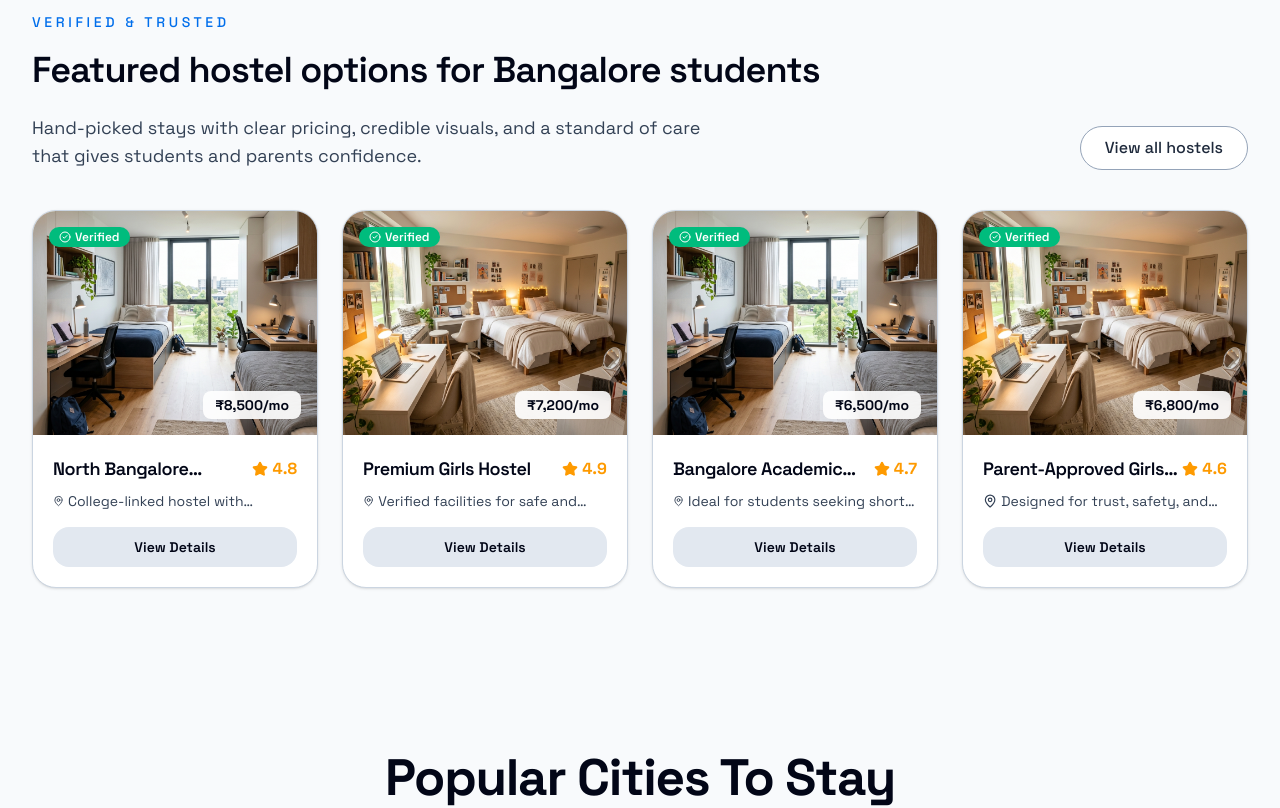
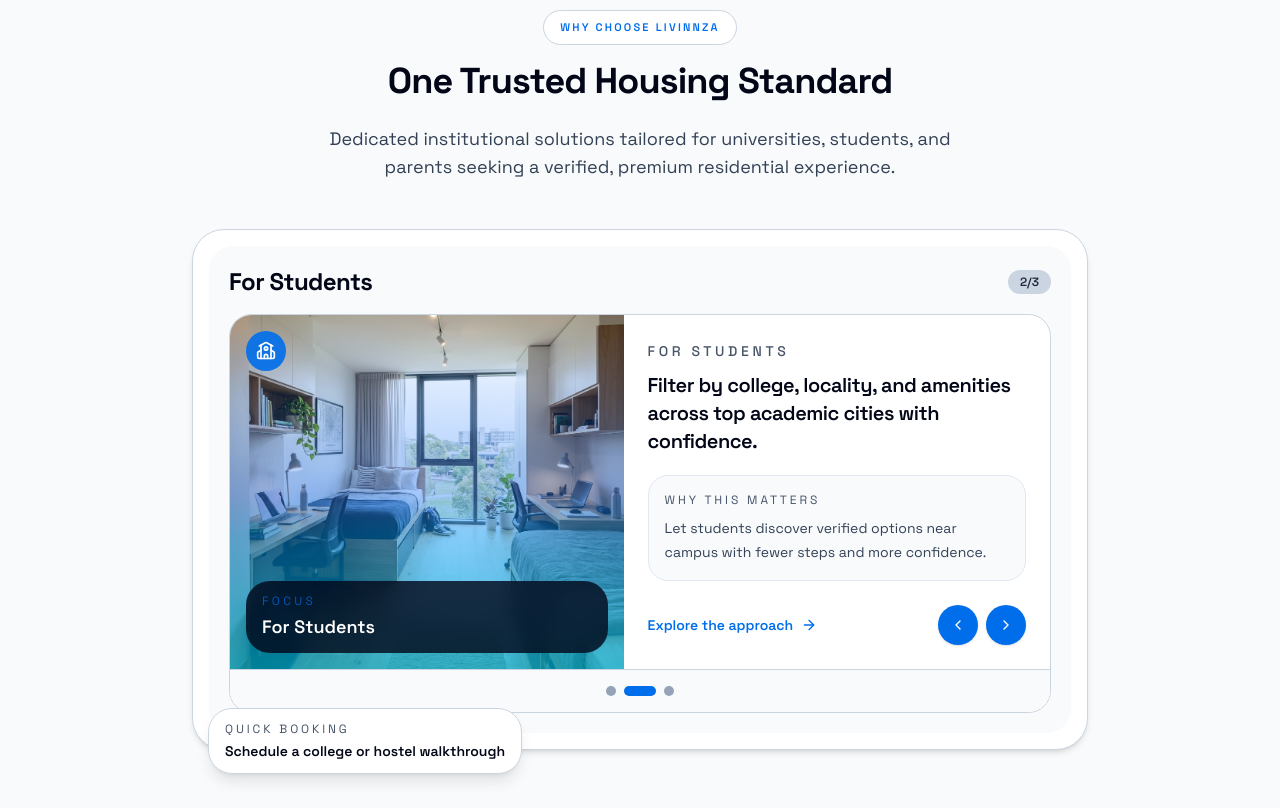
Before and after one commit to Aparna-1999/livinzza, a Next.js app: page / in a window 1280 px wide. Shown: the part 920-1728 px from the top of the page. Built offline with nearby package versions, Linux system fonts and the light colour scheme.

Commit message:
Ui change

```diff
--- /dev/null
+++ b/src/components/organisms/TrustedHousingStandard.tsx
@@ -0,0 +1,169 @@
+"use client";
+
+import React, { useEffect, useState } from "react";
+import Image from "next/image";
+import { AnimatePresence, motion } from "framer-motion";
+import { Badge } from "../atoms/Badge";
+import { Typography } from "../atoms/Typography";
+import { ArrowRight, Building2, ChevronLeft, ChevronRight, School, Users } from "lucide-react";
+
+const sliderCards = [
+  {
+    title: "For Colleges",
+    caption: "Extend hostel capacity without expanding your campus footprint.",
+    image: "/images/bangalore.png",
+    icon: Building2,
+    accent: "from-primary/70 via-blue-500/40 to-transparent",
+  },
+  {
+    title: "For Students",
+    caption: "Filter by college, locality, and amenities across top academic cities with confidence.",
+    image: "/images/boys_room.png",
+    icon: School,
+    accent: "from-cyan-500/70 via-blue-500/40 to-transparent",
+  },
+  {
+    title: "For Parents",
+    caption: "Verified accommodation, disciplined supervision, and a trusted student environment.",
+    image: "/images/girls_room.png",
+    icon: Users,
+    accent: "from-slate-900/80 via-slate-900/30 to-transparent",
+  },
+];
+
+const TrustedHousingStandard = () => {
+  const [activeSlide, setActiveSlide] = useState(0);
+
+  useEffect(() => {
+    const interval = window.setInterval(() => {
+      setActiveSlide((current) => (current + 1) % sliderCards.length);
+    }, 5000);
+
+    return () => window.clearInterval(interval);
+  }, []);
+
+  const currentSlide = sliderCards[activeSlide];
+  const Icon = currentSlide.icon;
+
+  return (
+    <section id="standards" className="bg-slate-50 py-16 sm:py-20 dark:bg-slate-950/50">
+      <div className="mx-auto max-w-5xl px-4 sm:px-6 lg:px-8">
+        <div className="text-center mb-12">
+          <Badge variant="secondary" className="mb-4 border border-slate-200 bg-white px-4 py-2 text-[11px] uppercase tracking-[0.2em] text-primary dark:border-white/10 dark:bg-white/5 dark:text-primary/80">
+            Why Choose Livinnza
+          </Badge>
+          <Typography variant="h2" className="text-3xl sm:text-4xl font-bold text-slate-900 dark:text-white">
+            One Trusted Housing Standard
+          </Typography>
+          <Typography variant="p" className="mt-4 max-w-2xl mx-auto text-base sm:text-lg text-slate-600 dark:text-slate-300">
+            Dedicated institutional solutions tailored for universities, students, and parents seeking a verified, premium residential experience.
+          </Typography>
+        </div>
+
+        <motion.div initial={false} animate={{ opacity: 1, scale: 1 }} transition={{ duration: 0.7, ease: "easeOut" }} className="relative mx-auto max-w-4xl">
+          <div className="rounded-[2rem] border border-slate-200 bg-white p-4 shadow-md backdrop-blur dark:border-white/10 dark:bg-white/5 dark:shadow-[0_16px_50px_rgba(2,6,23,0.45)]">
+            <div className="overflow-hidden rounded-[1.5rem] bg-slate-50 p-4 sm:p-5 dark:bg-slate-900">
+              <div className="flex items-center justify-between gap-4 mb-4">
+                <Typography variant="h3" className="text-xl sm:text-2xl font-bold text-slate-900 dark:text-white">
+                  {currentSlide.title}
+                </Typography>
+                <Badge variant="secondary" className="rounded-full bg-slate-200 px-3 py-1 text-xs text-slate-700 dark:bg-white/10 dark:text-white">
+                  {activeSlide + 1}/3
+                </Badge>
+              </div>
+
+              <div className="overflow-hidden rounded-[1.4rem] border border-slate-200 bg-white dark:border-white/10 dark:bg-slate-950">
+                <AnimatePresence mode="wait">
+                  <motion.article
+                    key={currentSlide.title}
+                    initial={{ opacity: 0, x: 28 }}
+                    animate={{ opacity: 1, x: 0 }}
+                    exit={{ opacity: 0, x: -28 }}
+                    transition={{ duration: 0.35, ease: "easeOut" }}
+                  >
+                    <div className="grid gap-0 sm:grid-cols-[0.96fr_1.04fr]">
+                      <div className="relative min-h-[240px] sm:min-h-[320px]">
+                        <Image src={currentSlide.image} alt={currentSlide.title} fill className="object-cover" />
+                        <div className={`absolute inset-0 bg-gradient-to-t ${currentSlide.accent}`} />
+                        <div className="absolute left-4 top-4 flex h-10 w-10 items-center justify-center rounded-2xl bg-primary/90 text-white backdrop-blur">
+                          <Icon className="h-5 w-5" />
+                        </div>
+                        <div className="absolute bottom-4 left-4 right-4 rounded-2xl bg-slate-950/80 px-4 py-3 backdrop-blur">
+                          <div className="text-xs uppercase tracking-[0.28em] text-primary/70">Focus</div>
+                          <div className="mt-1 text-base sm:text-lg font-semibold text-white">{currentSlide.title}</div>
+                        </div>
+                      </div>
+                      <div className="flex flex-col justify-between p-5 sm:p-6">
+                        <div>
+                          <Typography variant="small" className="uppercase tracking-[0.26em] text-slate-500 dark:text-slate-400">
+                            {currentSlide.title}
+                          </Typography>
+                          <Typography variant="h4" className="mt-2 text-lg sm:text-xl text-slate-900 dark:text-white">
+                            {currentSlide.caption}
+                          </Typography>
+                          <div className="mt-5 rounded-[1.25rem] border border-slate-100 bg-slate-50 p-4 dark:border-white/10 dark:bg-white/5">
+                            <div className="text-xs uppercase tracking-[0.24em] text-slate-500 dark:text-slate-400">Why this matters</div>
+                            <div className="mt-2 text-xs sm:text-sm leading-6 text-slate-600 dark:text-slate-300">
+                              {activeSlide === 0
+                                ? "Give your institution reserved housing capacity without compromising brand standards."
+                                : activeSlide === 1
+                                  ? "Let students discover verified options near campus with fewer steps and more confidence."
+                                  : "Give parents a clear, disciplined, and trusted residential experience from the start."}
+                            </div>
+                          </div>
+                        </div>
+                        <div className="mt-6 flex items-center justify-between gap-3">
+                          <div className="inline-flex items-center gap-2 text-xs sm:text-sm font-semibold text-primary">
+                            Explore the approach <ArrowRight className="h-4 w-4" />
+                          </div>
+                          <div className="flex items-center gap-2">
+                            <button
+                              type="button"
+                              onClick={() => setActiveSlide((value) => (value - 1 + sliderCards.length) % sliderCards.length)}
+                              className="flex h-10 w-10 items-center justify-center rounded-full bg-primary text-white transition-colors hover:bg-primary-hover shadow-sm"
+                              aria-label="Previous slide"
+                            >
+                              <ChevronLeft className="h-4 w-4" />
+                            </button>
+                            <button
+                              type="button"
+                              onClick={() => setActiveSlide((value) => (value + 1) % sliderCards.length)}
+                              className="flex h-10 w-10 items-center justify-center rounded-full bg-primary text-white transition-colors hover:bg-primary-hover shadow-sm"
+                              aria-label="Next slide"
+                            >
+                              <ChevronRight className="h-4 w-4" />
+                            </button>
+                          </div>
+                        </div>
+                      </div>
+                    </div>
+                  </motion.article>
+                </AnimatePresence>
+
+                <div className="flex items-center justify-center gap-2 border-t border-slate-200 bg-slate-50 px-5 py-4 dark:border-white/10 dark:bg-slate-900">
+                  {sliderCards.map((card, index) => (
+                    <button
+                      key={card.title}
+                      type="button"
+                      onClick={() => setActiveSlide(index)}
+                      className={`h-2.5 rounded-full transition-all ${activeSlide === index ? "w-8 bg-primary" : "w-2.5 bg-slate-300 hover:bg-slate-400 dark:bg-slate-600 dark:hover:bg-slate-500"
+                        }`}
+                      aria-label={`Show ${card.title} slide`}
+                    />
+                  ))}
+                </div>
+              </div>
+            </div>
+          </div>
+
+          <div className="absolute -bottom-6 left-4 rounded-2xl border border-slate-200 bg-white px-4 py-3 shadow-lg dark:border-white/10 dark:bg-slate-900 z-10">
+            <div className="text-xs uppercase tracking-[0.24em] text-slate-500 dark:text-slate-400">Quick booking</div>
+            <div className="mt-1 text-xs sm:text-sm font-semibold text-slate-900 dark:text-white">Schedule a college or hostel walkthrough</div>
+          </div>
+        </motion.div>
+      </div>
+    </section>
+  );
+};
+
+export { TrustedHousingStandard };
--- a/src/components/pages/Home.tsx
+++ b/src/components/pages/Home.tsx
@@ -7,11 +7,13 @@
 import { LifestyleGallerySection } from "../organisms/LifestyleGallerySection";
 import { FAQ } from "../organisms/FAQ";
 import { EnquiryFlexSection } from "../organisms/EnquiryFlexSection";
+import { TrustedHousingStandard } from "../organisms/TrustedHousingStandard";
 
 const HomePage = () => {
   return (
     <MainLayout>
       <UniversitySlider />
+      <TrustedHousingStandard />
       <FeaturedHostels />
       <CityGrid />
       <CollegeGrid />
```
